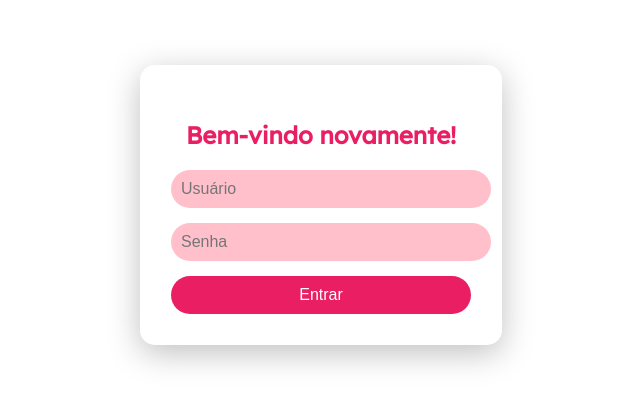
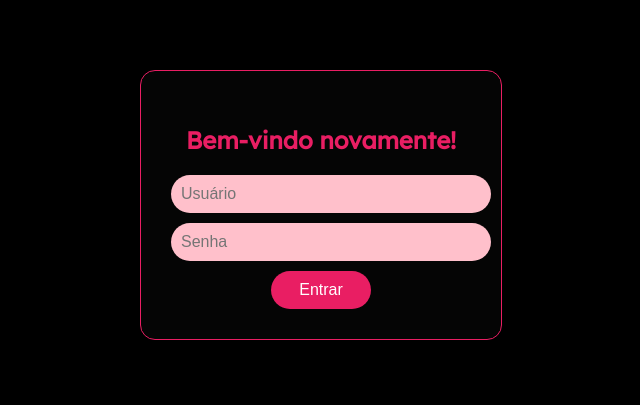
Before and after one commit to LulieXD/Projeto-Mobile-2D-Grupo1, a plain HTML site: page Projeto Mobile ★ Grupo 1/index.html in a window 1280 px wide. Shown: the part 195-600 px from the top of the page, without its empty margins (319-959 px from the left). Drawn offline with Linux system fonts and the light colour scheme.

Commit message:
mudado o tamanho do 'entrar' e as cores de fundo

```diff
--- a/Projeto Mobile ★ Grupo 1/login.css
+++ b/Projeto Mobile ★ Grupo 1/login.css
@@ -9,7 +9,7 @@ body {
     align-items: center;
     font-family: 'Lexend', sans-serif;
 
-    background-image: url(""); /*ainda não tem imagem*/
+    background-color:black;
     background-size: cover;
     background-position: center;
     background-repeat: no-repeat;
@@ -21,13 +21,9 @@ form {
     border-radius: 15px;
     text-align: center;
     width: 300px;
-
-    background-color: rgba(255, 255, 255, 0.2);
+    background-color: rgba(29, 26, 26, 0.2);
     backdrop-filter: blur(10px);
-
-    box-shadow: 0 8px 32px rgba(0, 0, 0, 0.25);
-
-    border: 1px solid rgba(255, 255, 255, 0.3);
+    border: 1px solid #e91e63;
 }
 
 form h3 {
@@ -40,7 +36,7 @@ input[type="text"],
 input[type="password"] {
     width: 100%;
     padding: 10px;
-    margin-bottom: 15px;
+    margin-bottom: 10px;
     border: none;
     border-radius: 20px;
     background-color: #ffc0cb;
@@ -49,6 +45,8 @@ input[type="password"] {
 }
 
 input[type="submit"] {
+    margin: 0 auto;
+    max-width: 100px;
     width: 100%;
     padding: 10px;
     background-color: #e91e63;
```
